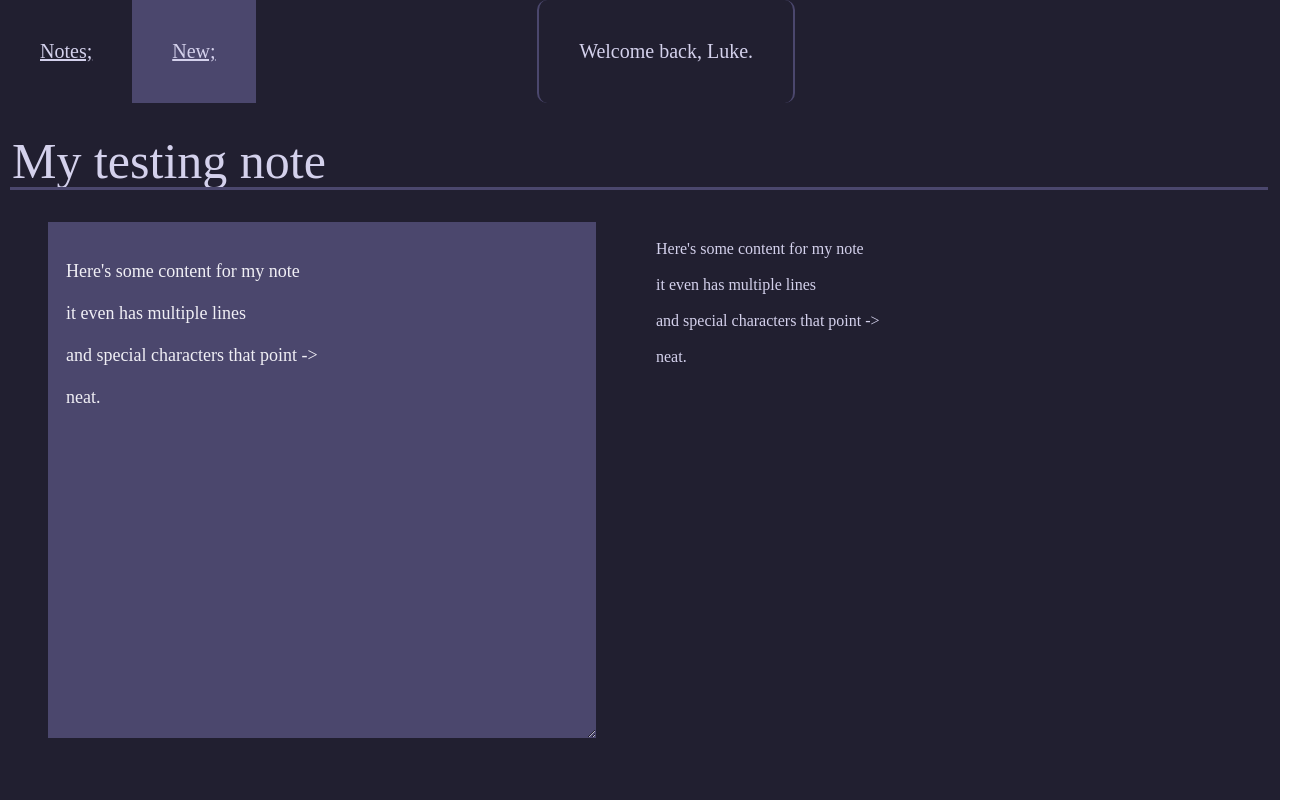
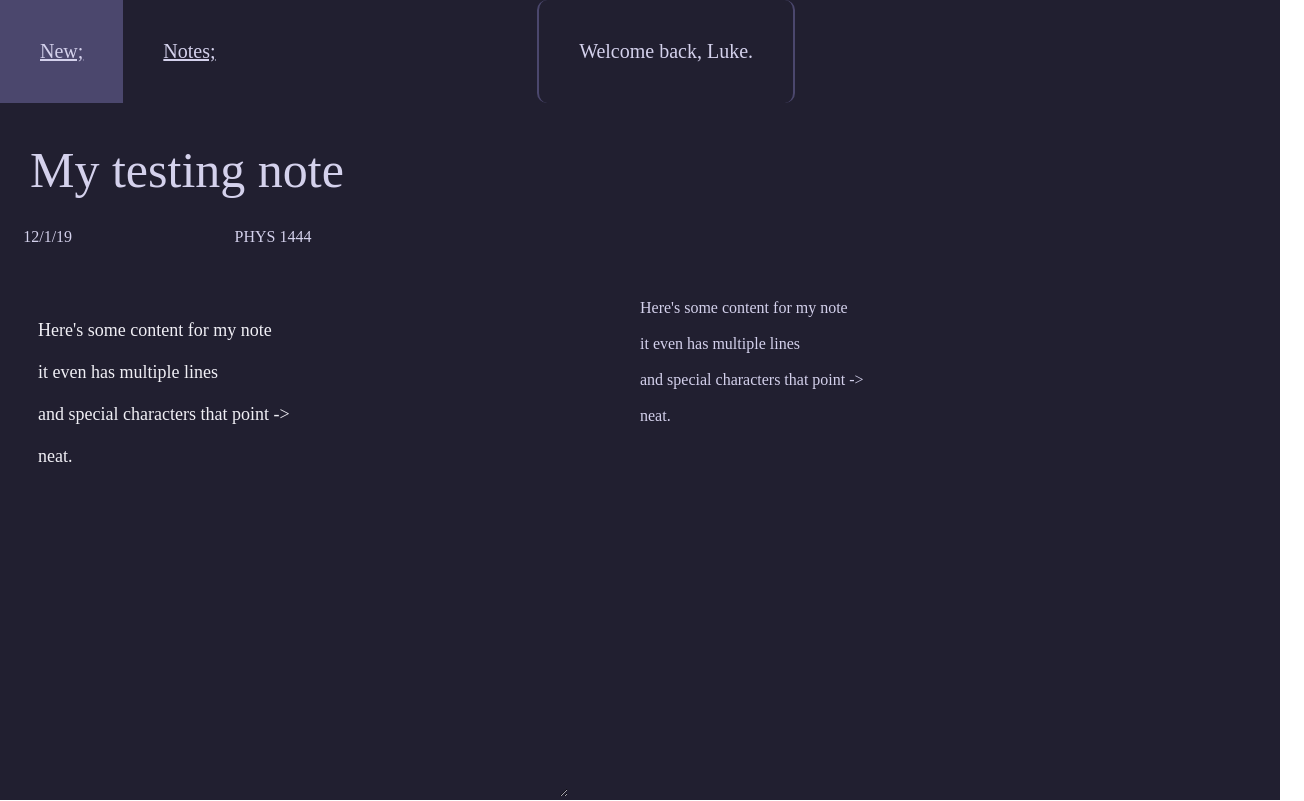
Before and after one commit to llamicron/ra, a Vue app: page /edit in a window 1280 px wide. Shown: the whole page, 1304 px wide, since content can reach past the window. Built offline with nearby package versions, Linux system fonts and the light colour scheme.

Commit message:
Lot more word on the edit page

```diff
--- a/src/App.vue
+++ b/src/App.vue
@@ -3,8 +3,8 @@
 
     <nav>
       <ul class="nav-ul">
+        <router-link class="nav-item" active-class="active" to="/edit">New;</router-link>
         <router-link class="nav-item" active-class="active" to="/notes">Notes;</router-link>
-        <router-link class="nav-item" active-class="active" to="/edit">New;</router-link>
         <li class="nav-item" id="greeting">Welcome back, Luke.</li>
       </ul>
     </nav>
@@ -17,6 +17,7 @@
 
 <script>
 import note from "@/testNote.js";
+import disableAutoComplete from "@/disableAutocomplete.js";
 
 export default {
   name: 'app',
@@ -28,6 +29,9 @@ export default {
 
   mounted() {
     window.note = note;
+    window.setTimeout(() => {
+      disableAutoComplete();
+    }, 500);
   }
 }
 </script>
@@ -36,6 +40,7 @@ export default {
   :root {
     --color-primary: #211F30;
     --color-accent: rgb(75, 71, 109);
+    --color-accent-dim: rgb(45, 43, 65);
 
     --text-primary: rgb(212, 209, 236);
     --text-bright: rgb(240, 239, 245);
@@ -45,7 +50,6 @@ export default {
     margin: 0;
     color: var(--text-primary);
   }
-
 
   #app {
     background-color: var(--color-primary);
@@ -85,4 +89,48 @@ export default {
   .active {
     background-color: var(--color-accent);
   }
+
+  input[type=text] {
+    padding: 0.2em;
+    background-color: rgba(0, 0, 0, 0);
+
+    border: none;
+    border-radius: 10px;
+
+    font-family: "Fira Code";
+    font-size: 16px;
+    color: var(--text-primary);
+  }
+
+  input:focus {
+    /* border-bottom: 3px solid var(--color-accent); */
+    transition: background-color ease-in-out 0.2s;
+    background-color: var(--color-accent-dim);
+  }
+
+  .container {
+    display: grid;
+
+    grid-template-columns: auto auto;
+    grid-template-rows: auto auto;
+
+    margin-top: 2em;
+    margin-left: 20px;
+    margin-right: 20px;
+  }
+
+  .container div {
+    margin-right: 2em;
+  }
+
+
+  /* Get rid of Chrome's blue outline */
+  input:focus {
+    outline: 0;
+  }
+
+  /* Get rid of Chrome's blue outline */
+  textarea:focus {
+    outline: 0;
+  }
 </style>
--- /dev/null
+++ b/src/disableAutocomplete.js
@@ -0,0 +1,10 @@
+function disableAutoComplete() {
+  if (document.getElementsByTagName) {
+    var inputElements = document.getElementsByTagName("input");
+    for (var i = 0; inputElements[i]; i++) {
+      inputElements[i].autocomplete = "off";
+    }
+  }
+}
+
+export default disableAutoComplete;
--- a/src/testNote.js
+++ b/src/testNote.js
@@ -9,9 +9,7 @@ it even has multiple lines
 
 and special characters that point ->
 
-neat.
-  `
-
+neat.`
 }
 
 export default note;
--- a/src/views/Edit.vue
+++ b/src/views/Edit.vue
@@ -1,12 +1,15 @@
 <template>
   <div id="edit">
-    <input type="text" placeholder="Name" id="noteName" v-model="note.name">
+    <input type="text" placeholder="Title" id="noteName" v-model="note.name">
+    <input type="text" :placeholder="getCurrentDate()" id="noteDate" v-model="note.date">
+    <input type="text" placeholder="Subject" id="noteSubject" v-model="note.subject">
     <div class="container">
       <div id="editWindow">
-        <textarea v-model="note.content" id="mainEdit" cols="30" rows="10"></textarea>
+        <textarea v-model="note.content" placeholder="Note content..." id="mainEdit" cols="30" rows="10"></textarea>
       </div>
       <div id="renderWindow">{{ note.content }}</div>
     </div>
+
   </div>
 </template>
 
@@ -20,6 +23,23 @@ export default {
 
   mounted() {
     window.edit = this;
+  },
+
+  methods: {
+    getCurrentDate() {
+      var today = new Date();
+      var dd = today.getDate();
+      var mm = today.getMonth() + 1; //January is 0!
+
+      var yy = today.getFullYear() % 100;
+      if (dd < 10) {
+        dd = '0' + dd;
+      }
+      if (mm < 10) {
+        mm = '0' + mm;
+      }
+      return mm + '/' + dd + '/' + yy;
+    }
   }
 }
 </script>
@@ -41,36 +61,19 @@ export default {
     width: 45vw;
   }
 
-  .container {
-    display: grid;
-
-    grid-template-columns: auto auto;
-    grid-template-rows: auto auto;
-
-    margin-top: 2em;
-    margin-left: 3em;
-    margin-right: 3em;
-  }
-
-  .container div {
-    margin-right: 2em;
-  }
-
   #noteName {
     width: 98%;
     height: 50px;
+    font-size: 50px;
 
-    margin-left: 0.2em;
+    margin-left: 20px;
     margin-right: 0.2em;
+  }
 
-    background-color: rgba(0, 0, 0, 0);
-
-    border: none;
-    border-bottom: 3px solid var(--color-accent);
-
-    font-size: 50px;
-    font-family: "Fira Code";
-    color: var(--text-primary);
+  #noteDate {
+    margin-top: 20px;
+    margin-left: 20px;
+    margin-right: 5px;
   }
 
   #mainEdit {
@@ -79,7 +82,7 @@ export default {
     padding: 1em;
 
     border: none;
-    background-color: var(--color-accent);
+    background-color: var(--color-primary);
 
     font-size: 18px;
     font-family: "Fira Code";
@@ -88,12 +91,9 @@ export default {
 
   }
 
-  input:focus {
-    outline: 0;
-  }
-
-  textarea:focus {
-    outline: 0;
+  #mainEdit:focus {
+    transition: background-color 0.2s;
+    background-color: var(--color-accent-dim);
   }
 
 </style>
```
